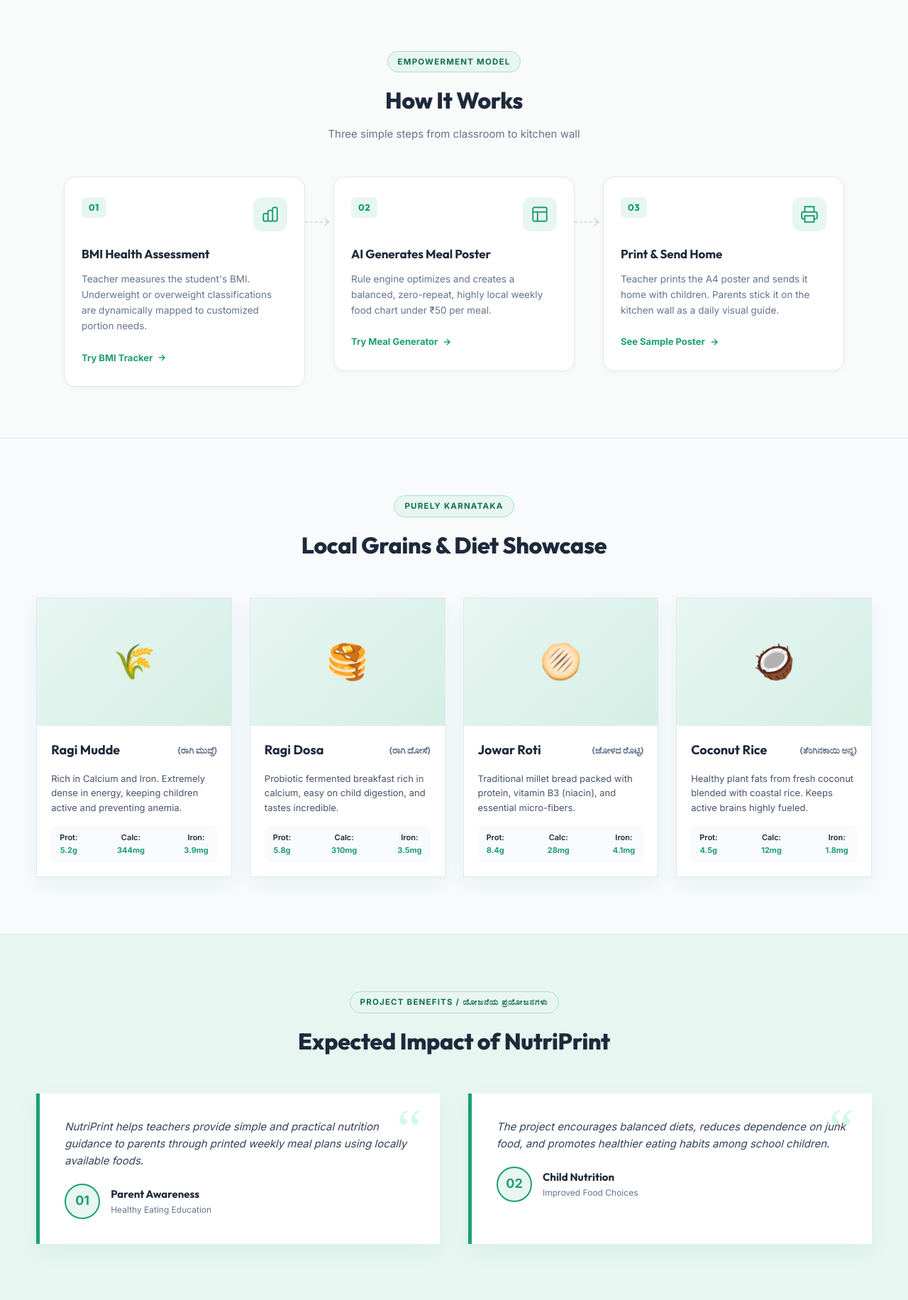
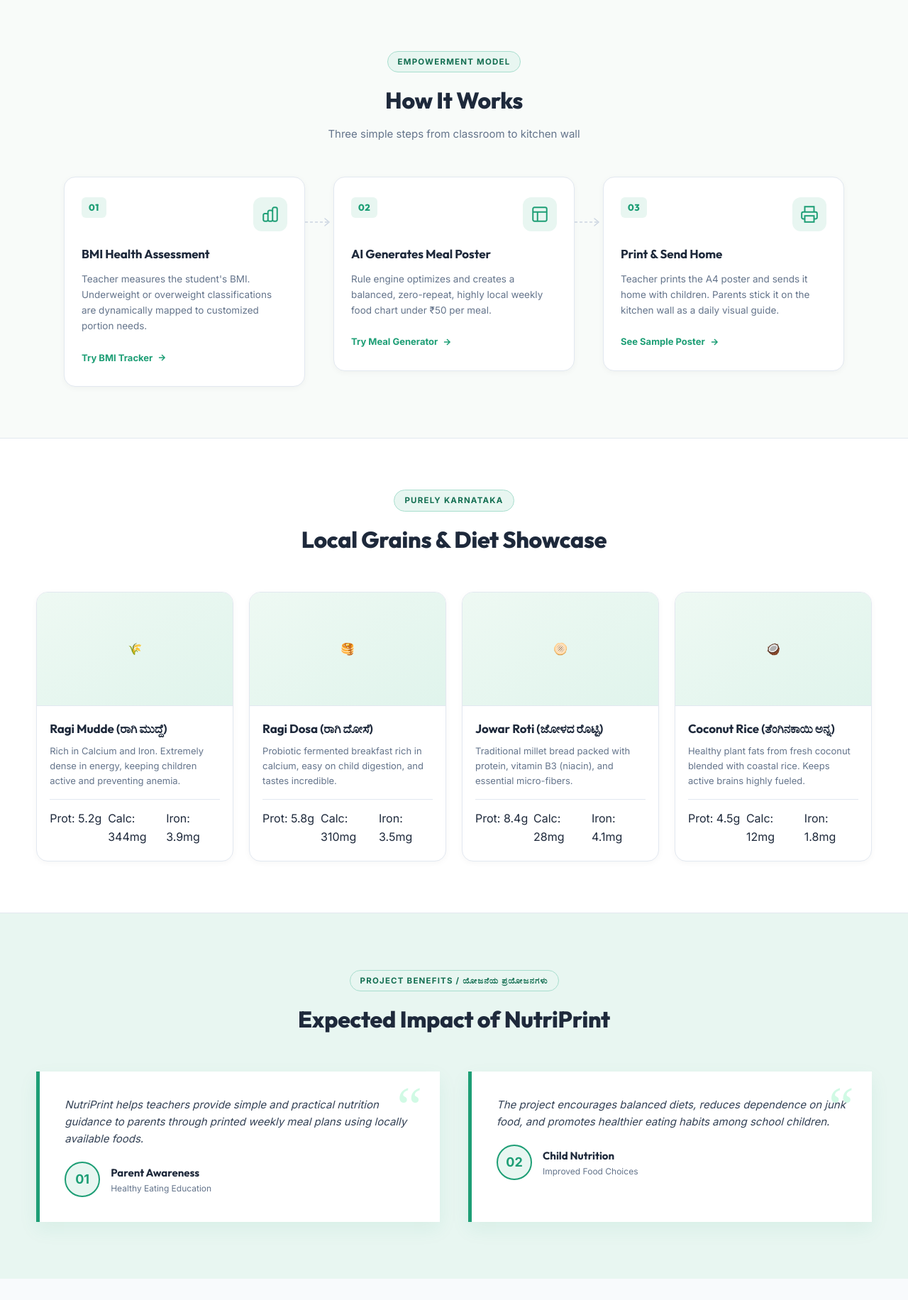
Before and after one commit to mohammedshadman101-wq/NutriPrint, a Flask app: page / in a window 1280 px wide. Shown: the part 963-2795 px from the top of the page at 71% size. Run offline with Flask 3, Linux system fonts and the light colour scheme; data comes from the database, SQL or seed files in the repository.

Commit message:
Update style.css

```diff
--- a/static/css/style.css
+++ b/static/css/style.css
@@ -638,103 +638,138 @@
 
 /* Showcase Grid */
 .showcase-section {
-    padding: 80px 4%;
+    padding: 72px 4%;
+    background-color: var(--white);
+}
+
+.showcase-section .section-title-wrapper {
     max-width: 1400px;
-    margin: 0 auto;
+    margin-left: auto;
+    margin-right: auto;
 }
 
 .showcase-grid {
     display: grid;
     grid-template-columns: repeat(4, 1fr);
-    gap: 25px;
+    gap: 22px;
+    max-width: 1400px;
+    margin: 0 auto;
 }
 
 .showcase-card {
     background-color: var(--white);
-    border-radius: var(--border-radius);
+    border-radius: 16px;
     overflow: hidden;
-    box-shadow: var(--shadow);
+    border: 1px solid var(--border);
+    display: flex;
+    flex-direction: column;
     transition: var(--transition);
-    border: 1px solid var(--border);
-    display: flex;
-    flex-direction: column;
+    box-shadow: 0 2px 8px rgba(0,0,0,0.04);
 }
 
 .showcase-card:hover {
     transform: translateY(-5px);
-    box-shadow: 0 15px 30px rgba(29, 158, 117, 0.12);
+    box-shadow: 0 12px 32px rgba(29, 158, 117, 0.13);
+    border-color: #A8DECE;
 }
 
 .showcase-img {
-    height: 180px;
-    background: linear-gradient(135deg, var(--primary-light) 0%, #D4EFE5 100%);
+    height: 160px;
+    background: linear-gradient(150deg, #EEF9F3 0%, #E0F4EC 100%);
     display: flex;
     align-items: center;
     justify-content: center;
-    font-size: 48px;
     position: relative;
-}
-
-.showcase-badge {
+    border-bottom: 1px solid var(--border);
+}
+
+.showcase-emoji {
+    font-size: 54px;
+    line-height: 1;
+    filter: drop-shadow(0 4px 8px rgba(0,0,0,0.08));
+}
+
+.showcase-category-tag {
     position: absolute;
-    top: 15px;
-    right: 15px;
-    background-color: var(--white);
-    color: var(--primary);
-    padding: 4px 10px;
+    bottom: 12px;
+    left: 12px;
+    background-color: rgba(255,255,255,0.92);
+    color: var(--primary-dark);
+    font-size: 10.5px;
+    font-weight: 700;
+    padding: 3px 9px;
+    border-radius: 20px;
+    border: 1px solid #A8DECE;
+    letter-spacing: 0.2px;
+}
+
+.showcase-info {
+    padding: 18px 18px 20px;
+    flex-grow: 1;
+    display: flex;
+    flex-direction: column;
+}
+
+.kn-name-pill {
+    display: inline-block;
     font-size: 11px;
-    font-weight: 700;
-    border-radius: 4px;
-    box-shadow: var(--shadow-sm);
-}
-
-.showcase-info {
-    padding: 20px;
-    flex-grow: 1;
-    display: flex;
-    flex-direction: column;
+    font-weight: 600;
+    color: var(--primary-dark);
+    background-color: var(--primary-light);
+    padding: 2px 10px;
+    border-radius: 20px;
+    margin-bottom: 8px;
+    letter-spacing: 0.2px;
 }
 
 .showcase-info h3 {
-    font-size: 18px;
-    margin-bottom: 5px;
-    display: flex;
-    justify-content: space-between;
-    align-items: center;
-}
-
-.showcase-info .kn-name {
+    font-size: 17px;
+    font-weight: 700;
+    color: var(--dark);
+    margin-bottom: 8px;
+    letter-spacing: -0.1px;
+}
+
+.showcase-info .description {
     font-size: 13px;
     color: #64748B;
-}
-
-.showcase-info .description {
+    line-height: 1.6;
+    flex-grow: 1;
+    margin-bottom: 16px;
+}
+
+.showcase-macros {
+    display: grid;
+    grid-template-columns: repeat(3, 1fr);
+    gap: 6px;
+    margin-top: auto;
+    border-top: 1px solid var(--border);
+    padding-top: 14px;
+}
+
+.macro-item {
+    display: flex;
+    flex-direction: column;
+    align-items: center;
+    gap: 3px;
+    background-color: var(--light-bg);
+    border-radius: 8px;
+    padding: 7px 4px;
+}
+
+.macro-label {
+    font-size: 10px;
+    font-weight: 600;
+    color: #94A3B8;
+    text-transform: uppercase;
+    letter-spacing: 0.3px;
+}
+
+.macro-value {
     font-size: 13px;
-    color: #475569;
-    margin-top: 10px;
-    flex-grow: 1;
-}
-
-.showcase-macros {
-    display: flex;
-    justify-content: space-between;
-    margin-top: 15px;
-    background-color: var(--light-bg);
-    padding: 8px 12px;
-    border-radius: 6px;
-    font-size: 11px;
-    font-weight: 600;
-}
-
-.showcase-macros div {
-    display: flex;
-    flex-direction: column;
-    align-items: center;
-}
-
-.showcase-macros span {
-    color: var(--primary);
-    font-weight: 700;
+    font-weight: 800;
+    color: var(--primary-dark);
+    font-family: 'Outfit', sans-serif;
 }
 
 /* Testimonial Area */
```
